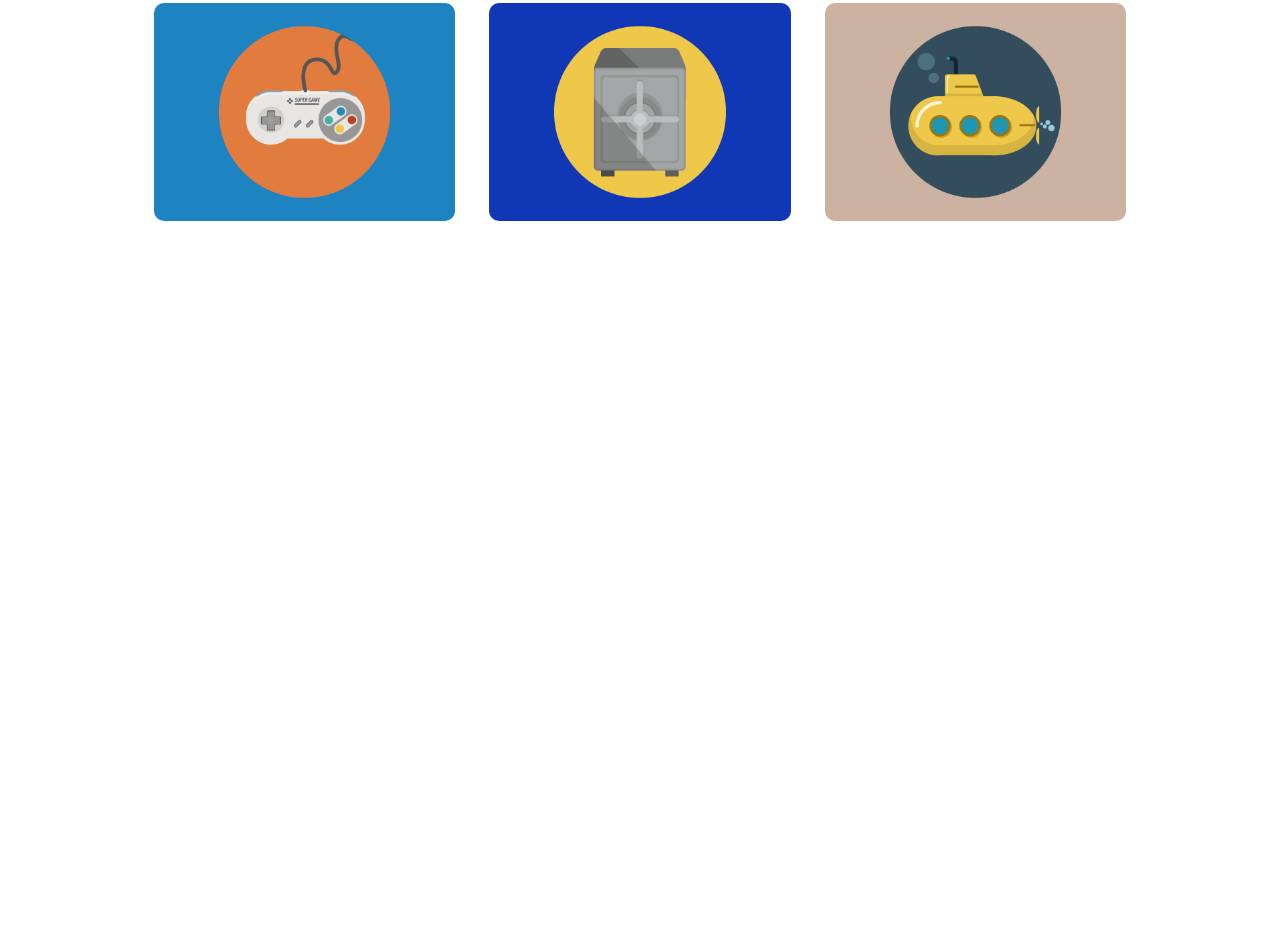
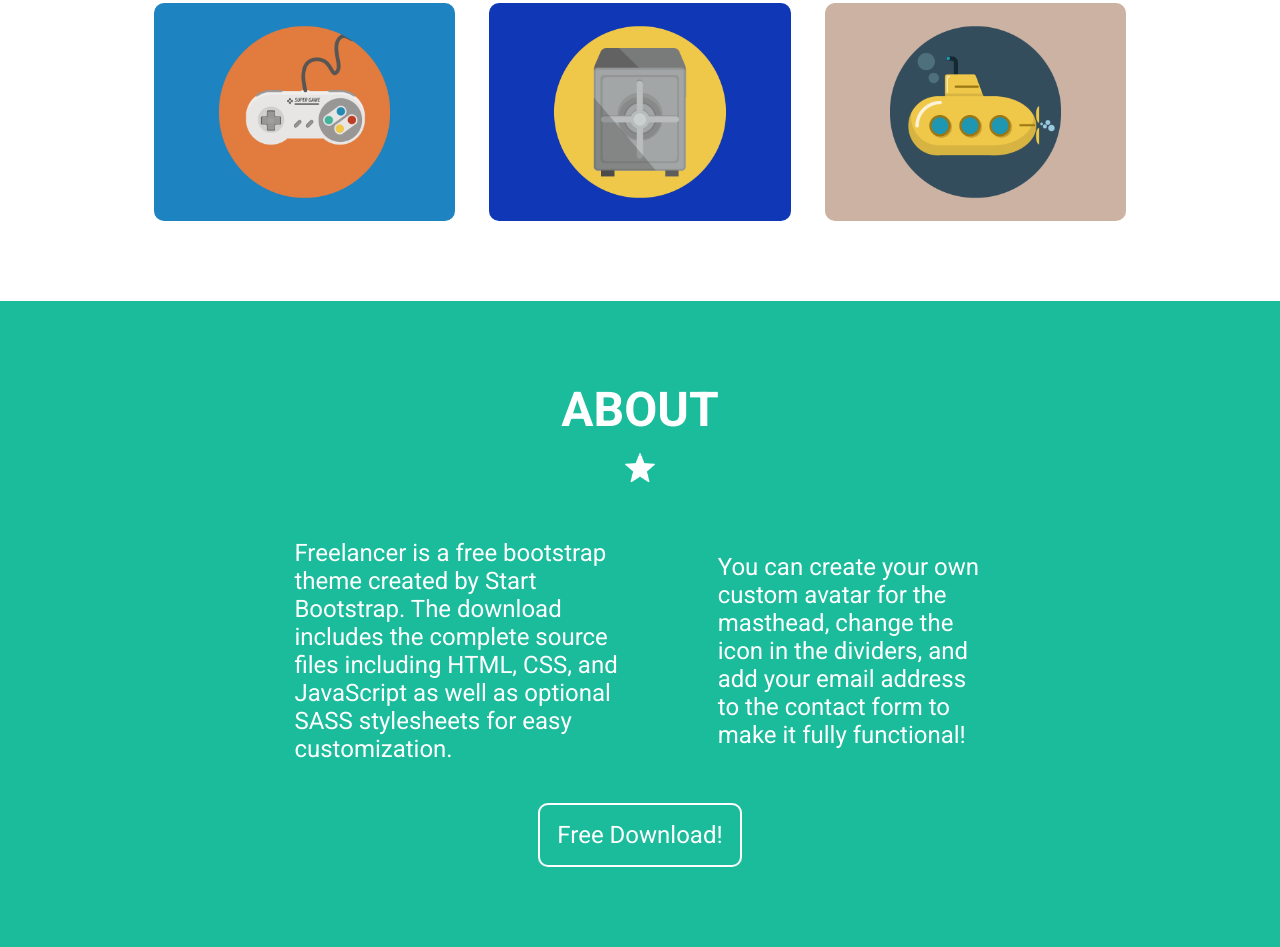
Before and after one commit to hassankhalil33/bootstrap-clone-frontend, a plain HTML site: page index.html in a window 1280 px wide. Shown: the part 1225-2172 px from the top of the page. Before the commit the page ends 1526 px from the top, so only its background shows below. Drawn offline with Linux system fonts and the light colour scheme.

Commit message:
Added About Page

```diff
--- a/css/styles.css
+++ b/css/styles.css
@@ -103,3 +103,49 @@ body {
     border-radius: 10px;
     margin-bottom: 5vh;
 }
+
+.about {
+    background-color: #1ABC9C;
+    color: white;
+    display: flex;
+    justify-content: space-between;
+    align-items: center;
+    flex-direction: column;
+    padding: 10vh 20vw;
+}
+
+.about > h3 {
+    font-size: 3rem;
+    font-weight: bold;
+}
+
+.about > img {
+    width: 4%;
+    margin: 2% auto;
+}
+
+.about > div {
+    display: flex;
+    justify-content: space-between;
+    align-items: center;
+    padding: 5vh 0;
+    font-size: 1rem;
+}
+
+.about > div > p {
+    margin: 0 5%;
+    font-size: 1.5rem;
+}
+
+.about > button {
+    background: #1ABC9C;
+    text-align: center;
+    height: 8vh;
+    width: 16vw;
+    font-family: 'Roboto', sans-serif;
+    color: white;
+    border-radius: 10px;
+    border: 2px solid white;
+    box-sizing: border-box;
+    font-size: 1.5rem;
+}
--- a/index.html
+++ b/index.html
@@ -41,5 +41,19 @@
                 <img src="images/submarine.png" alt="submarine">
             </div>
         </section>
+        <section class="about">
+            <h3>ABOUT</h3>
+            <img src="images/icons8-christmas-star-50.png" alt="white star here">
+            <div>
+                <p>Freelancer is a free bootstrap theme created by Start Bootstrap.
+                The download includes the complete source files including HTML,
+                CSS, and JavaScript as well as optional SASS stylesheets for
+                easy customization.</p>
+                <p>You can create your own custom avatar for the masthead,
+                change the icon in the dividers, and add your email address
+                to the contact form to make it fully functional!</p>
+            </div>
+            <button>Free Download!</button>
+        </section>
     </body>
 </html>
```
